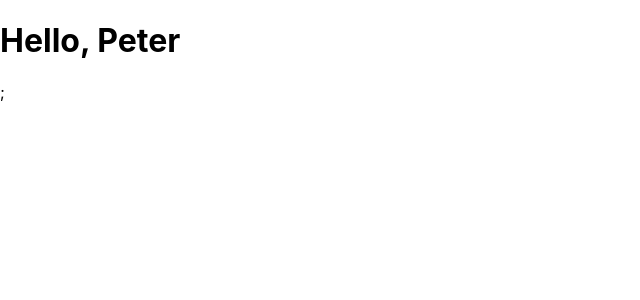
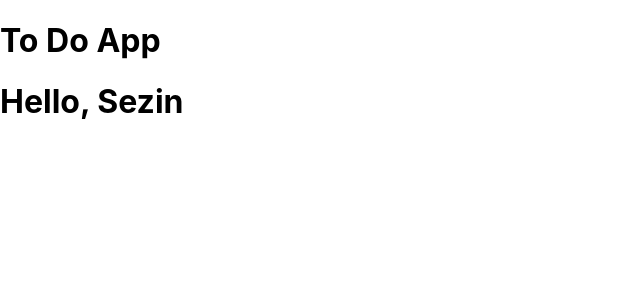
Before and after one commit to becodeorg/verou-5-react-intro-Sieglindevwb, a React (Create React App) app: page / in a window 1280 px wide. Shown: the top 300 px of the page, without its empty margins (0-640 px from the left). Built offline with nearby package versions, Linux system fonts and the light colour scheme.

Commit message:
Start the basics

```diff
--- a/src/App.js
+++ b/src/App.js
@@ -1,11 +1,13 @@
 import './style.css';
+import Header from './Header.js';
 
-const name = 'Peter';
+const name = 'Sezin';
 
 function App() {
   return (
     <div className="App">
-      <h1>Hello, {name}</h1>;
+      <Header />
+      <h1>Hello, {name}</h1>
     </div>
   );
 }
--- /dev/null
+++ b/src/Header.js
@@ -0,0 +1,11 @@
+import React from 'react';
+
+function Header() {
+  return (
+    <div className="App">
+      <h1>To Do App</h1>
+    </div>
+  );
+}
+
+export default Header;
```
